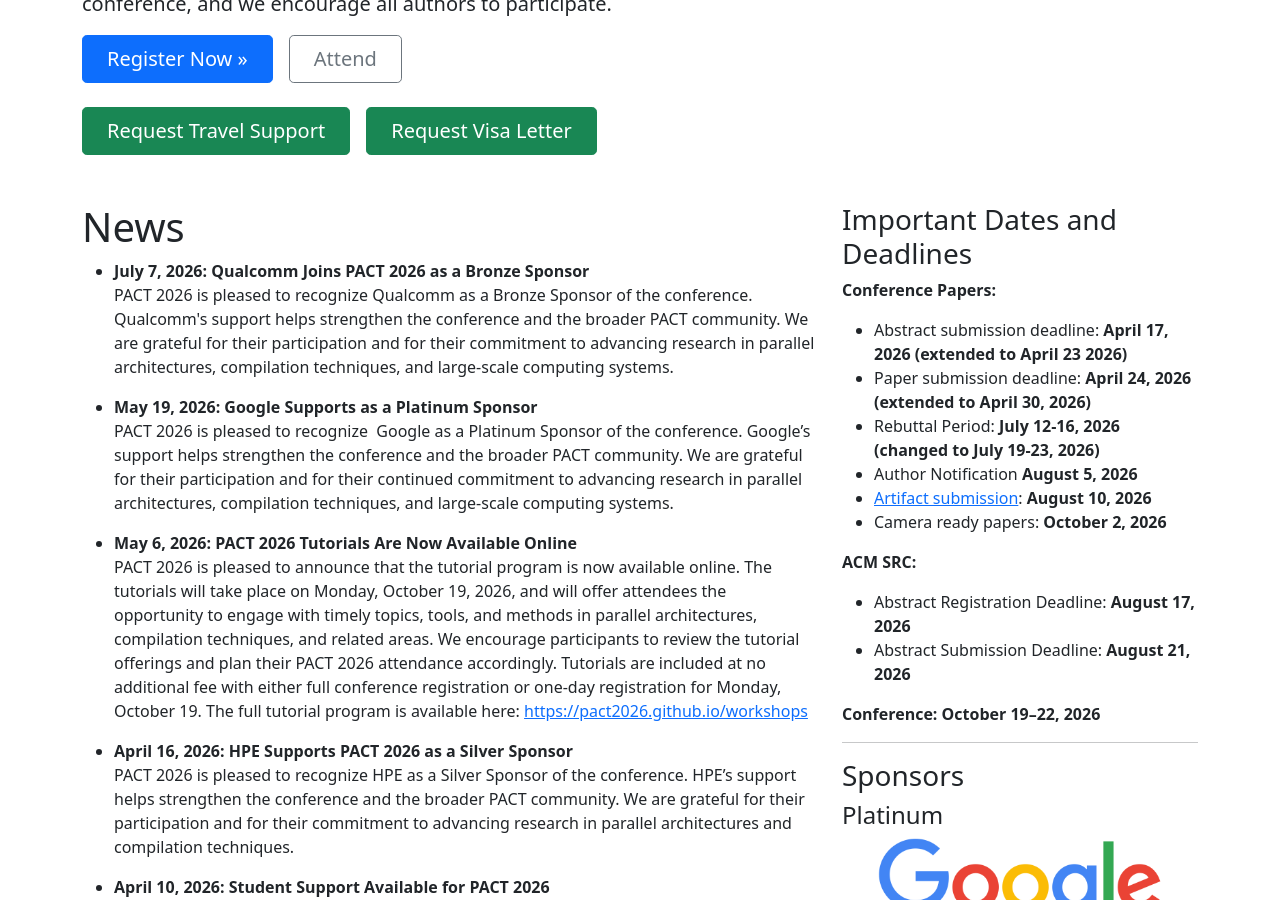
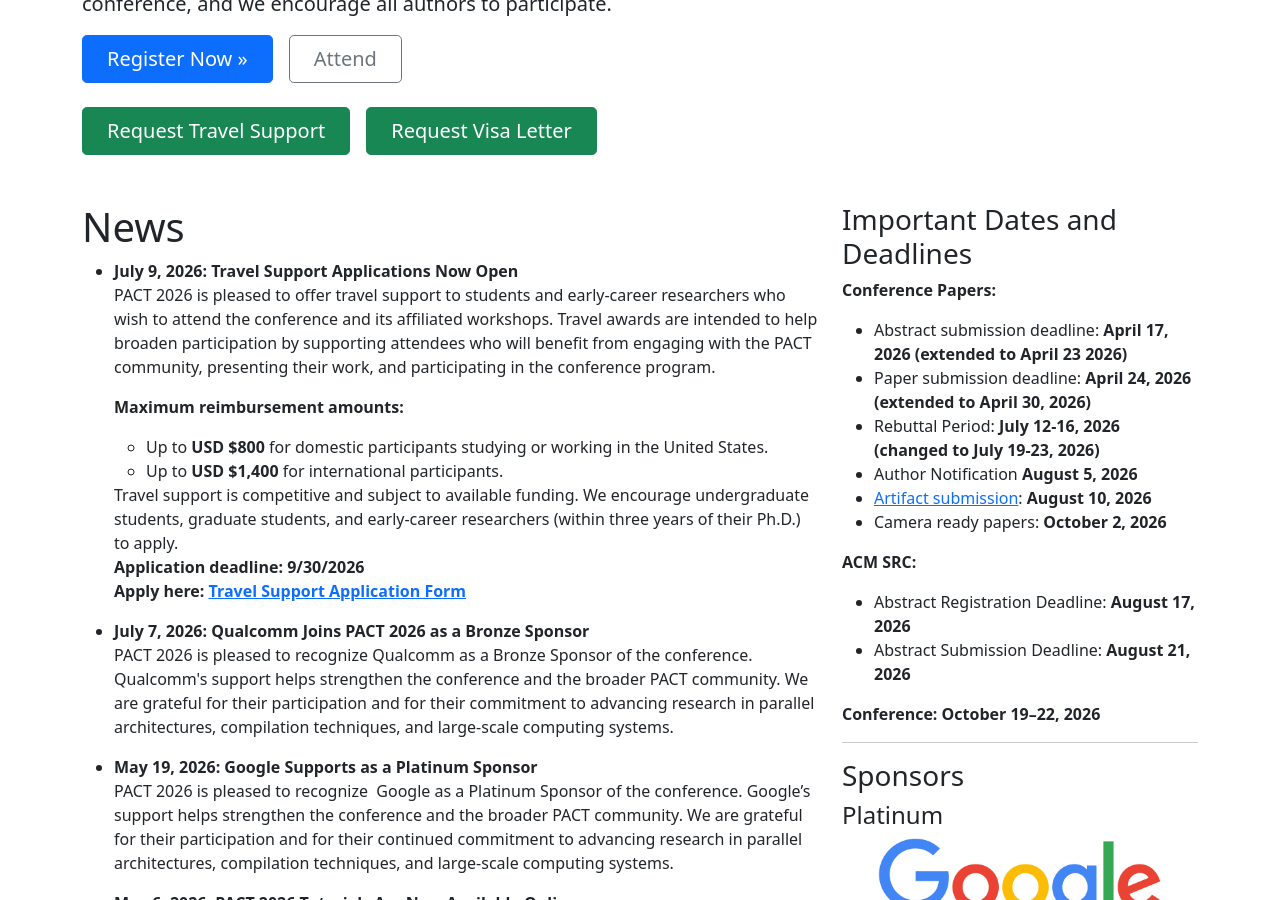
Before and after one commit to pact2026/pact2026.github.io, a Jekyll site: the page built from index.html, in a window 1280 px wide and 900 px high, scrolled down 674 px. Built offline with Jekyll 4.4.1, drawn with Linux system fonts in a browser that asks for light colours.

Commit message:
web: add index news

```diff
--- a/_includes/index_news.html
+++ b/_includes/index_news.html
@@ -1,5 +1,34 @@
 <h1>News</h1>
 <ul>
+  <li>
+    <b>July 9, 2026: Travel Support Applications Now Open</b>
+    <p>
+      PACT 2026 is pleased to offer travel support to students and early-career
+      researchers who wish to attend the conference and its affiliated
+      workshops. Travel awards are intended to help broaden participation by
+      supporting attendees who will benefit from engaging with the PACT
+      community, presenting their work, and participating in the conference
+      program.
+      <p><b>Maximum reimbursement amounts: </b></p>
+      <ul>
+        <li>
+          Up to <b>USD $800</b> for domestic participants studying or working in the
+          United States.
+        </li>
+        <li>
+          Up to <b>USD $1,400</b> for international participants.
+        </li>
+      </ul>
+
+      Travel support is competitive and subject to available funding. We
+      encourage undergraduate students, graduate students, and early-career
+      researchers (within three years of their Ph.D.) to apply.
+      <br />
+      <b>Application deadline: 9/30/2026 </b>
+      <br />
+      <b>Apply here: <a href="https://docs.google.com/forms/d/e/1FAIpQLSdCwM6T4pcism9Mp3fxMUTUy6iS1dvTKthp-6WN6s0XcR5V4Q/viewform" target="_blank">Travel Support Application Form</a></b>
+    </p>
+  </li>
   <li>
     <b>July 7, 2026: Qualcomm Joins PACT 2026 as a Bronze Sponsor</b>
     <p>
```
